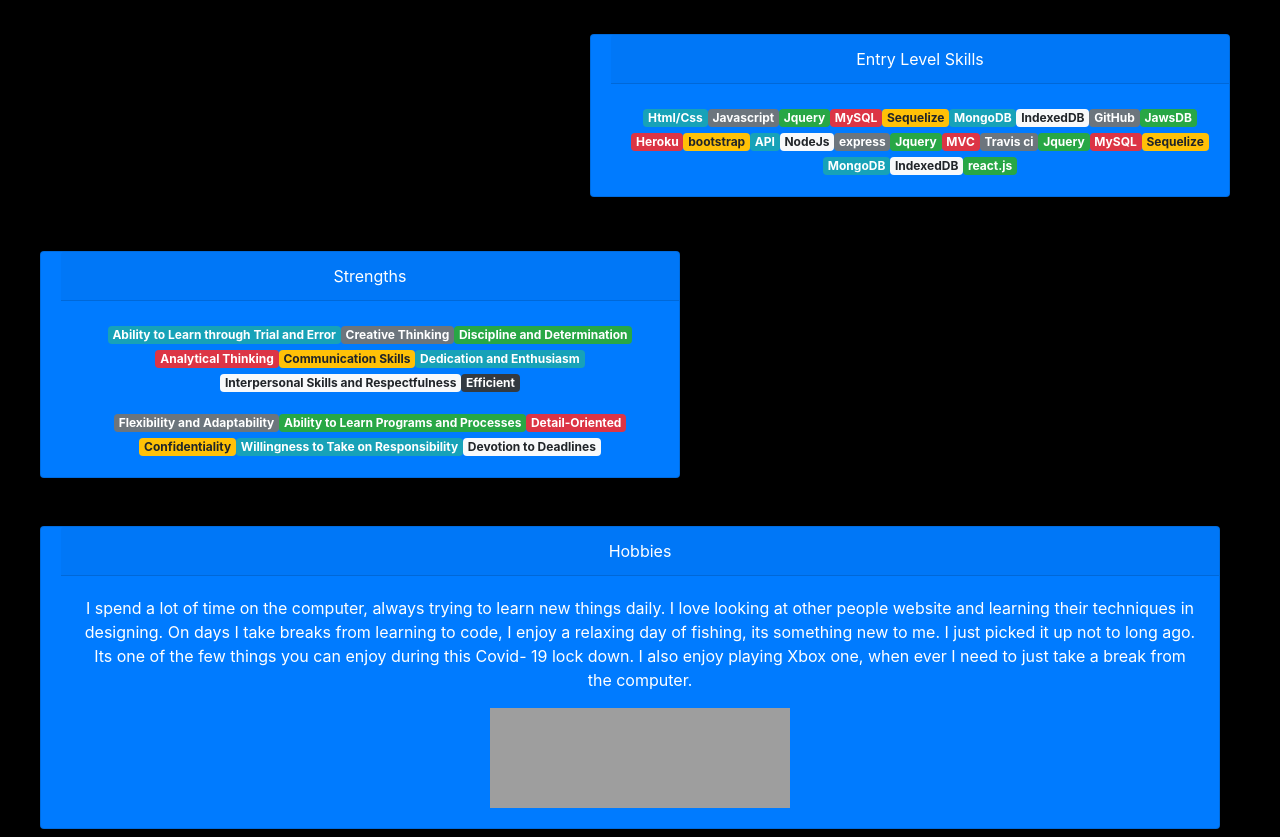
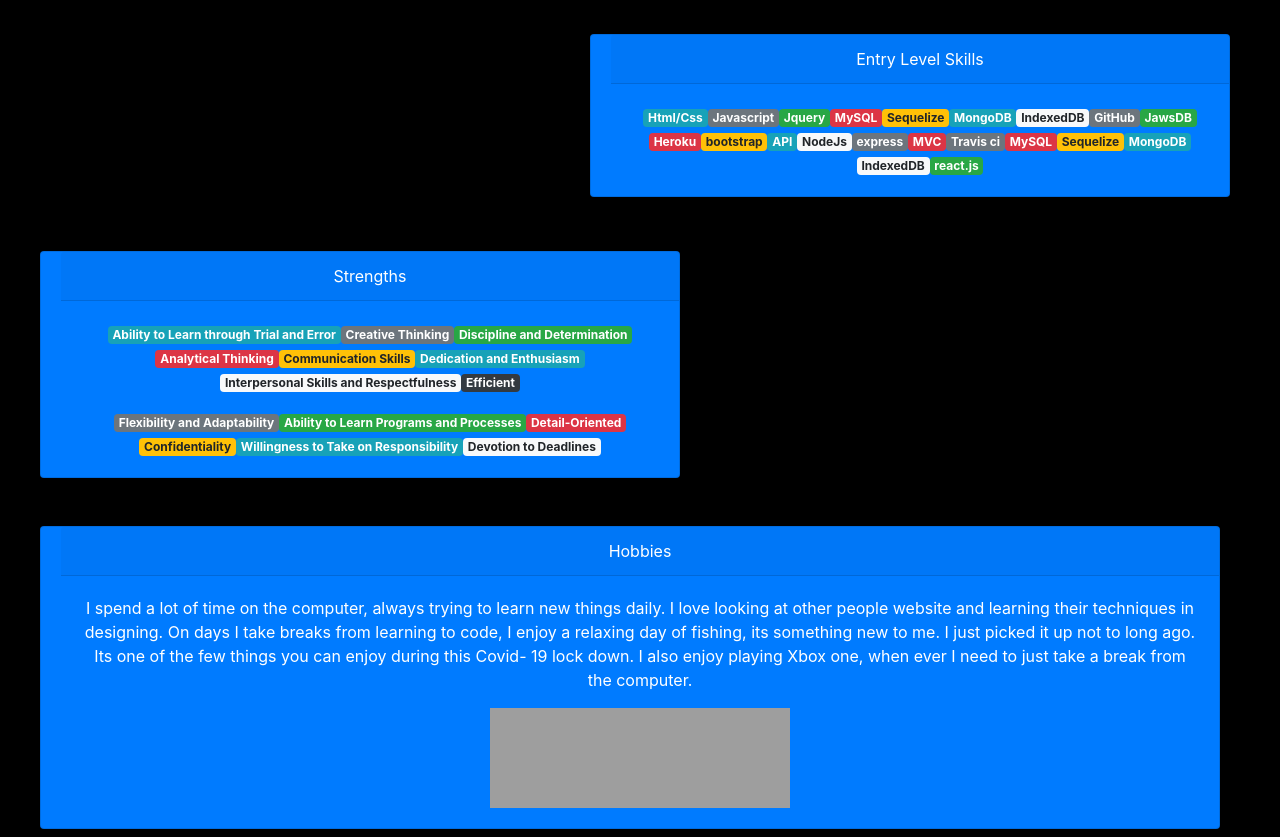
Before and after one commit to vannaksuos/Portfolio-using-react, a React (Create React App) app: page / in a window 1280 px wide. Shown: the part 1240-2077 px from the top of the page. Built offline with nearby package versions, Linux system fonts and the light colour scheme; grey boxes are pictures that could not be loaded.

Commit message:
removing extra jquery badge

```diff
--- a/src/components/Home.js
+++ b/src/components/Home.js
@@ -43,10 +43,8 @@ function Home() {
             <span className="badge badge-info">API</span>
             <span className="badge badge-light">NodeJs</span>
             <span className="badge badge-secondary">express</span>
-            <span className="badge badge-success">Jquery</span>
             <span className="badge badge-danger">MVC</span>
             <span className="badge badge-secondary">Travis ci</span>
-            <span className="badge badge-success">Jquery</span>
             <span className="badge badge-danger">MySQL</span>
             <span className="badge badge-warning">Sequelize</span>
             <span className="badge badge-info">MongoDB</span>
```
